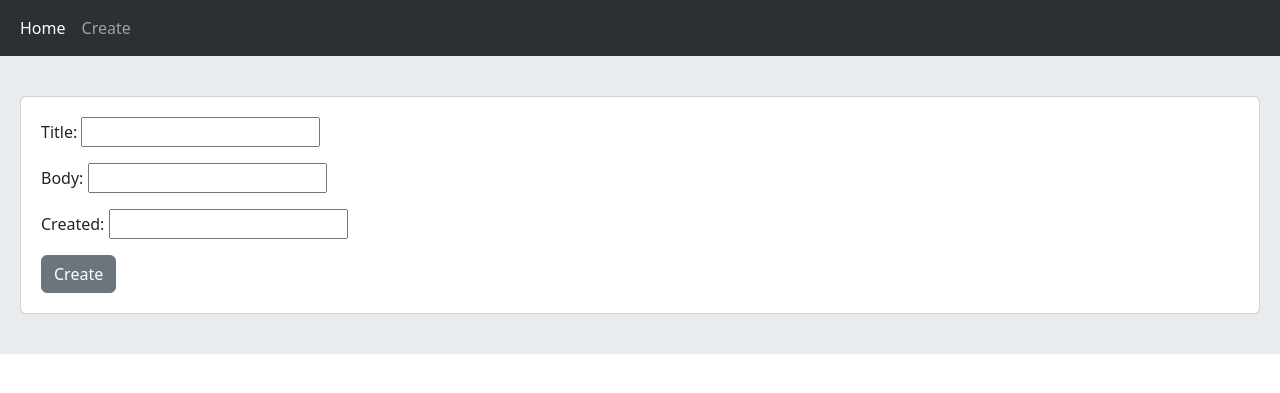
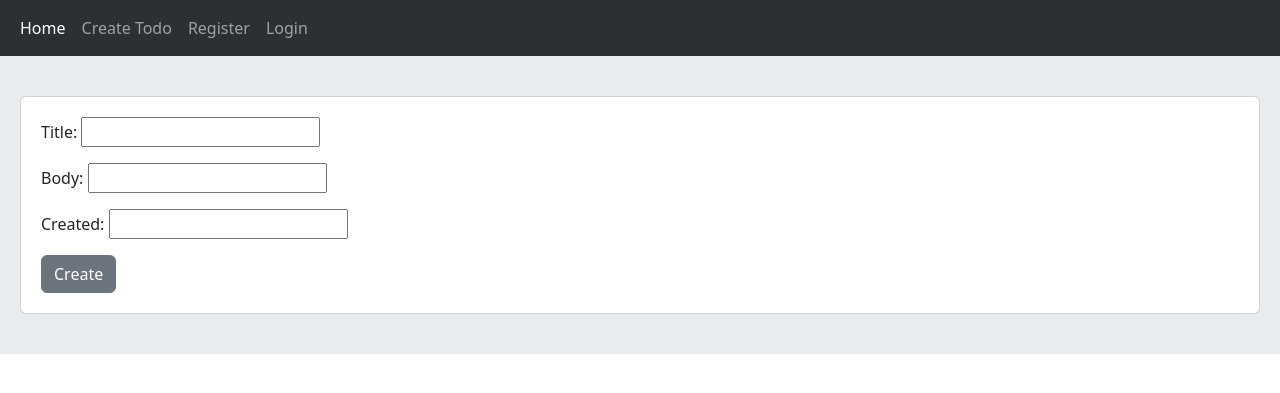
Before and after one commit to atefeharabi/Todo, a Django app: page /create/ in a window 1280 px wide. Shown: the top 393 px of the page. Run offline with Django 4.2, Linux system fonts and the light colour scheme.

Commit message:
019: create login page and update navbar

```diff
--- a/templates/navbar.html
+++ b/templates/navbar.html
@@ -2,6 +2,13 @@
     <div class="container-fluid">
         <div class="navbar-nav">
         <a class="nav-link active" aria-current="page" href="{% url 'home' %}">Home</a>
-        <a class="nav-link" href="{% url 'create' %}">Create</a>
+        <a class="nav-link" href="{% url 'create' %}">Create Todo</a>
+        {% if request.user.is_authenticated %}
+            <a class="nav-link" href="{% url 'logout' %}">Logout</a>
+        {% else %}
+            <a class="nav-link" href="{% url 'register' %}">Register</a>
+            <a class="nav-link" href="{% url 'login' %}">Login</a>
+        {% endif %}
+        </div>
     </div>
 </nav>
```
Also changed, not shown: templates/login.html (added, +9 -0 lines).
